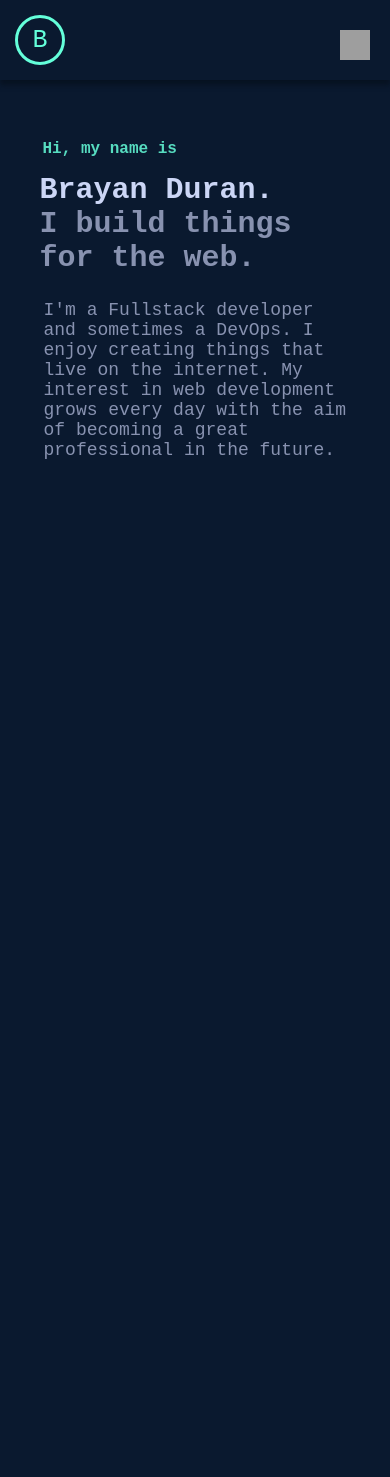
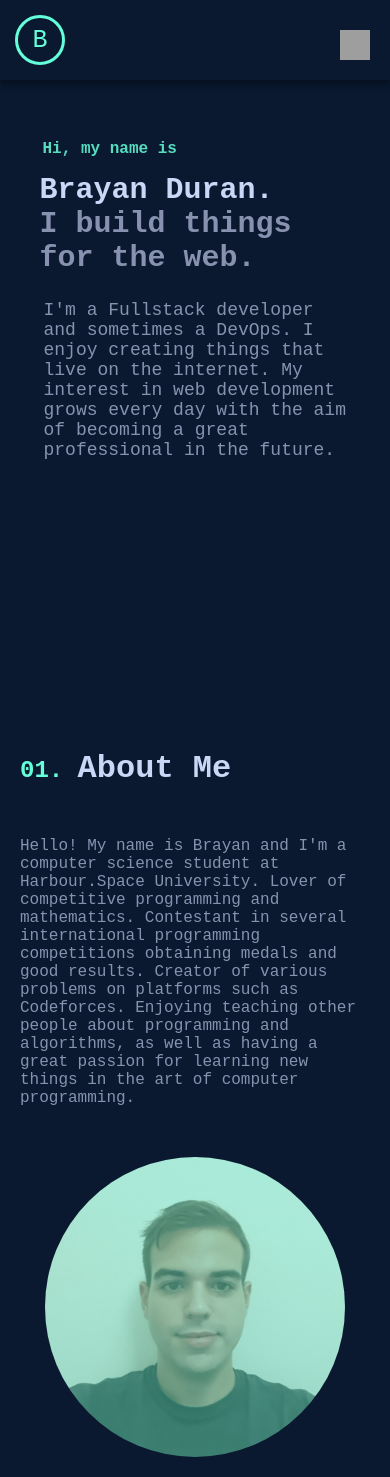
Before and after one commit to brayandm/Personal-Website, a Next.js app: page / in a window 390 px wide. Before the commit the page ends 844 px from the top, so only its background shows below. Built offline with nearby package versions, Linux system fonts and the light colour scheme; grey boxes are pictures that could not be loaded.

Commit message:
about added

```diff
--- a/src/app/page.tsx
+++ b/src/app/page.tsx
@@ -1,10 +1,12 @@
 import Introduction from '@/components/Introduction';
+import About from '@/components/About';
 import styles from './page.module.css';
 
 export default function Home() {
     return (
         <div className={styles.content}>
             <Introduction />
+            <About />
         </div>
     );
 }
--- /dev/null
+++ b/src/components/About/About.module.css
@@ -0,0 +1,72 @@
+.about {
+    display: flex;
+    flex-direction: row;
+    align-items: center;
+    margin-top: 100px;
+    padding-left: 100px;
+    padding-right: 100px;
+    padding-top: 200px;
+    transition: opacity 1s;
+}
+
+.about img {
+    margin-left: 30px;
+    width: 300px;
+    height: 300px;
+    border-radius: 150px;
+    transition: transform 1s;
+}
+
+.about .about-init {
+    display: flex;
+    align-items: center;
+}
+
+.about div h1 {
+    display: inline;
+    color: var(--color-palette-light-gray);
+}
+
+.about div h2 {
+    display: inline;
+    color: var(--color-palette-light-turquoise);
+}
+
+.about p {
+    margin-top: 50px;
+    max-width: 550px;
+    color: var(--color-palette-gray);
+    margin-bottom: 50px;
+}
+
+@media (max-width: 800px) {
+    .about {
+        margin-left: 0;
+        padding-left: 0;
+        padding-right: 0;
+        flex-direction: column;
+        max-width: 550px;
+        margin: 20px;
+    }
+
+    .about .about-init div {
+        text-align: start;
+        align-self: flex-start;
+    }
+
+    .about .about-init .separator {
+        max-width: 230px;
+        align-self: flex-start;
+        margin-left: 0;
+    }
+
+    .about .about-init {
+        display: flex;
+        flex-direction: column;
+        max-width: 550px;
+    }
+
+    .about img {
+        margin-left: 0;
+    }
+}
--- /dev/null
+++ b/src/components/About/About.tsx
@@ -0,0 +1,30 @@
+import styles from './About.module.css';
+import Image from 'next/image';
+
+export default function About() {
+    return (
+        <div id="about-id" className={styles.about}>
+            <div className={styles.about_text}>
+                <div className={styles.about_init}>
+                    <div>
+                        <h2>01. </h2>
+                        <h1>About Me</h1>
+                    </div>
+                    <div className={styles.separator}></div>
+                </div>
+                <p>
+                    {`Hello! My name is Brayan and I'm a computer science student
+                    at Harbour.Space University. Lover of competitive
+                    programming and mathematics. Contestant in several
+                    international programming competitions obtaining medals and
+                    good results. Creator of various problems on platforms such
+                    as Codeforces. Enjoying teaching other people about
+                    programming and algorithms, as well as having a great
+                    passion for learning new things in the art of computer
+                    programming.`}
+                </p>
+            </div>
+            <Image src="/picture.jpg" alt="picture" width={300} height={300} />
+        </div>
+    );
+}
--- /dev/null
+++ b/src/components/About/index.ts
@@ -0,0 +1,2 @@
+import About from './About';
+export default About;
```
Also changed, not shown: public/picture.jpg (added).
